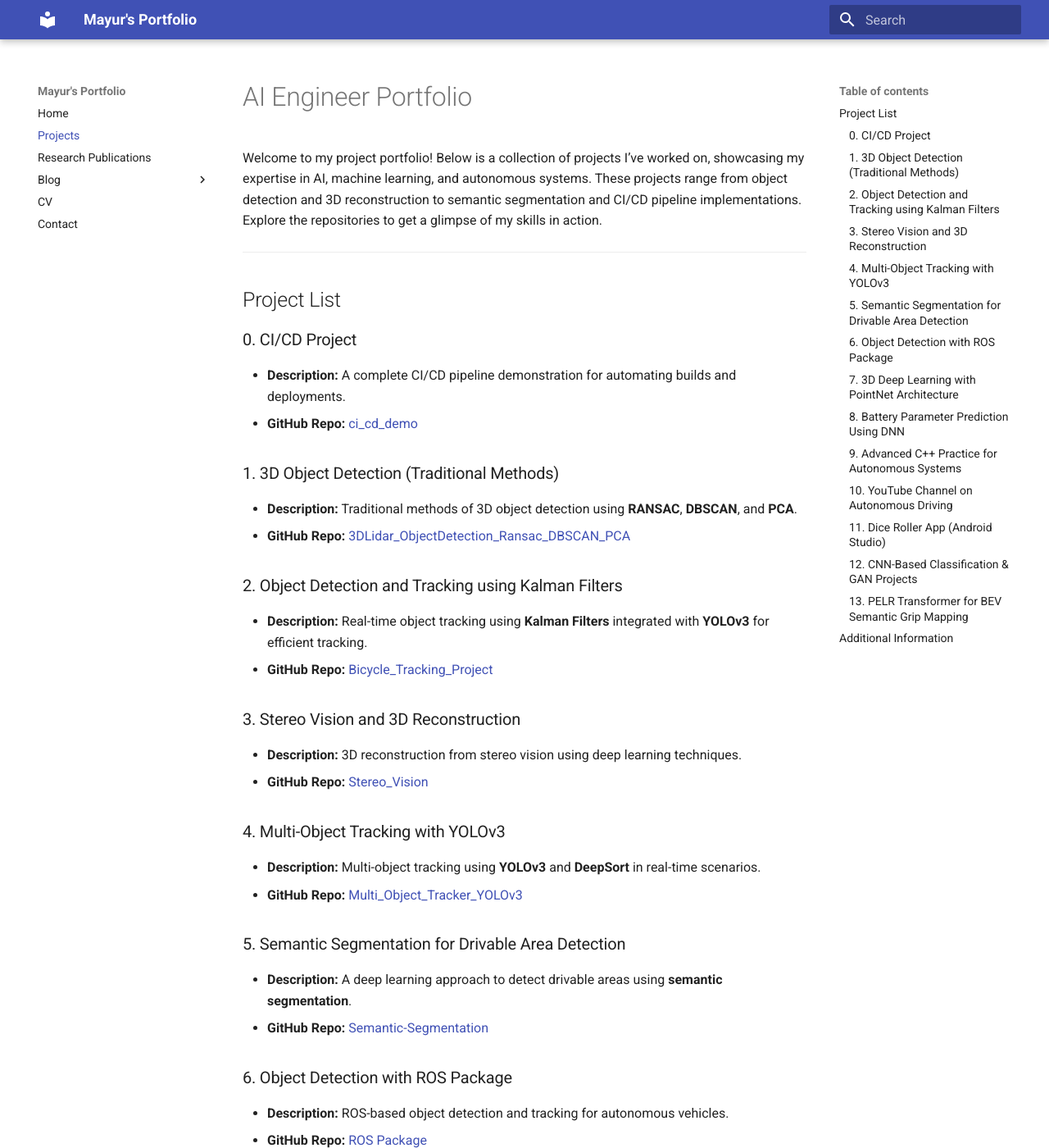
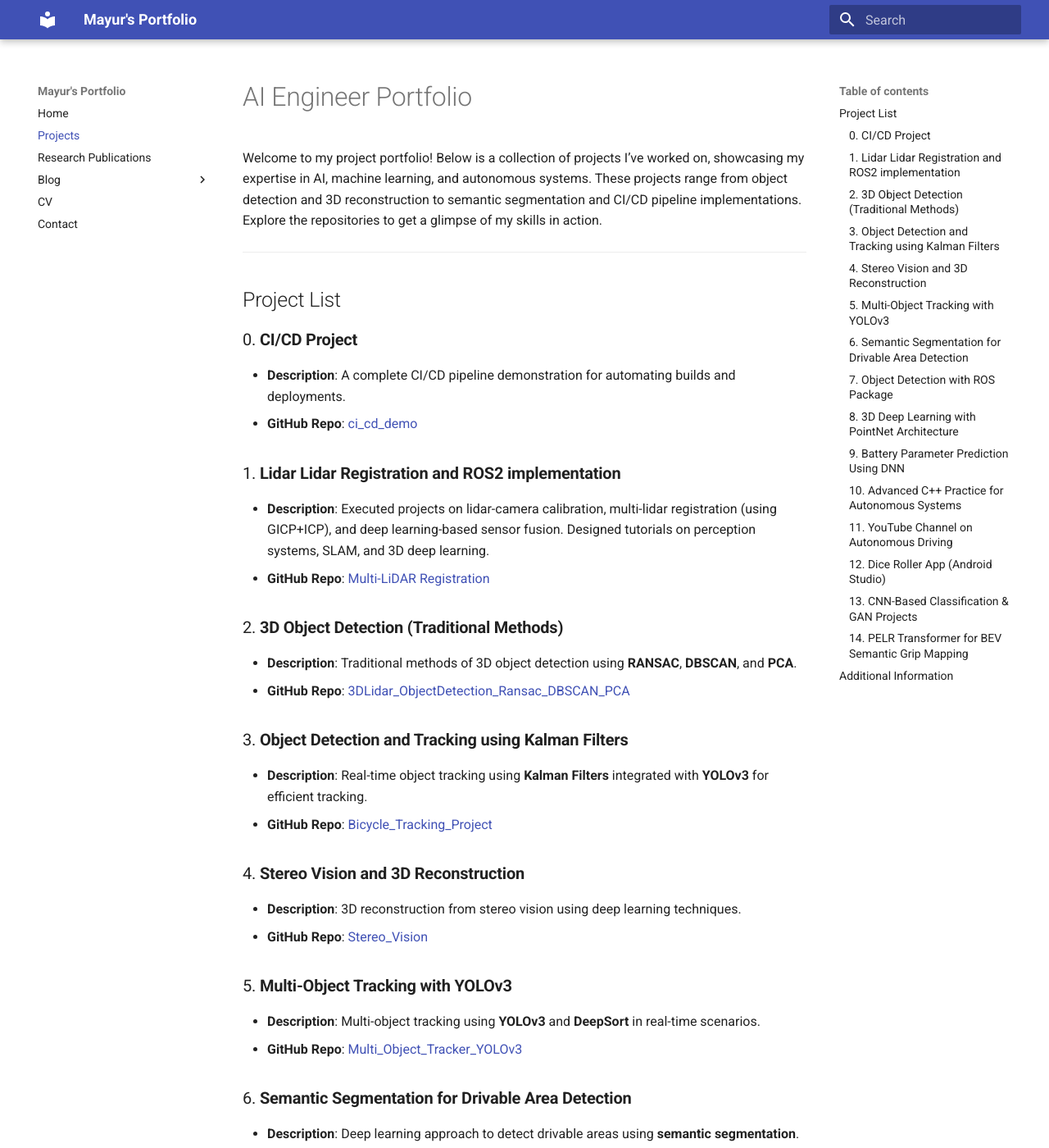
Before and after one commit to Mayakshanesht/portfolio, an MkDocs documentation site: the page built from docs/project.md, in a window 1280 px wide and 1400 px high. Shown: the whole window at 82% size. Built offline with MkDocs 1.6.1 and Material for MkDocs 9.7.7, drawn with Linux system fonts in a browser that asks for light colours; some of the changed text lies outside the part shown.

Commit message:
project bev perception updated

```diff
--- a/docs/project.md
+++ b/docs/project.md
@@ -6,61 +6,67 @@ Welcome to my project portfolio! Below is a collection of projects I’ve worked
 
 ## Project List
 
-### 0. CI/CD Project
-- **Description:** A complete CI/CD pipeline demonstration for automating builds and deployments.
-- **GitHub Repo:** [ci_cd_demo](https://github.com/Mayakshanesht/ci_cd_demo.git)
+### 0. **CI/CD Project**
+- **Description**: A complete CI/CD pipeline demonstration for automating builds and deployments.
+- **GitHub Repo**: [ci_cd_demo](https://github.com/Mayakshanesht/ci_cd_demo.git)
 
-### 1. 3D Object Detection (Traditional Methods)
-- **Description:** Traditional methods of 3D object detection using **RANSAC**, **DBSCAN**, and **PCA**.
-- **GitHub Repo:** [3DLidar_ObjectDetection_Ransac_DBSCAN_PCA](https://github.com/Mayakshanesht/3DLidar_ObjectDetection_Ransac_DBSCAN_PCA)
+### 1. **Lidar Lidar Registration and ROS2 implementation**
+- **Description**: Executed projects on lidar-camera calibration, multi-lidar registration (using GICP+ICP), and deep learning-based sensor fusion.    Designed tutorials on perception systems, SLAM, and 3D deep learning.
+- **GitHub Repo**: [Multi-LiDAR Registration](https://github.com/Mayakshanesht/multi_lidars_calibration.git)
 
-### 2. Object Detection and Tracking using Kalman Filters
-- **Description:** Real-time object tracking using **Kalman Filters** integrated with **YOLOv3** for efficient tracking.
-- **GitHub Repo:** [Bicycle_Tracking_Project](https://github.com/Mayakshanesht/Bicycle_Tracking_project)
+### 2. **3D Object Detection (Traditional Methods)**
+- **Description**: Traditional methods of 3D object detection using **RANSAC**, **DBSCAN**, and **PCA**.
+- **GitHub Repo**: [3DLidar_ObjectDetection_Ransac_DBSCAN_PCA](https://github.com/Mayakshanesht/3DLidar_ObjectDetection_Ransac_DBSCAN_PCA)
 
-### 3. Stereo Vision and 3D Reconstruction
-- **Description:** 3D reconstruction from stereo vision using deep learning techniques.
-- **GitHub Repo:** [Stereo_Vision](https://github.com/Mayakshanesht/Stereo_Vision)
+### 3. **Object Detection and Tracking using Kalman Filters**
+- **Description**: Real-time object tracking using **Kalman Filters** integrated with **YOLOv3** for efficient tracking.
+- **GitHub Repo**: [Bicycle_Tracking_Project](https://github.com/Mayakshanesht/Bicycle_Tracking_project)
 
-### 4. Multi-Object Tracking with YOLOv3
-- **Description:** Multi-object tracking using **YOLOv3** and **DeepSort** in real-time scenarios.
-- **GitHub Repo:** [Multi_Object_Tracker_YOLOv3](https://github.com/Mayakshanesht/objrct_tracking_new/blob/main/Multi_object_tracker_yolov3_version3.ipynb)
+### 4. **Stereo Vision and 3D Reconstruction**
+- **Description**: 3D reconstruction from stereo vision using deep learning techniques.
+- **GitHub Repo**: [Stereo_Vision](https://github.com/Mayakshanesht/Stereo_Vision)
 
-### 5. Semantic Segmentation for Drivable Area Detection
-- **Description:** A deep learning approach to detect drivable areas using **semantic segmentation**.
-- **GitHub Repo:** [Semantic-Segmentation](https://github.com/Mayakshanesht/Semantic-Segmentation)
+### 5. **Multi-Object Tracking with YOLOv3**
+- **Description**: Multi-object tracking using **YOLOv3** and **DeepSort** in real-time scenarios.
+- **GitHub Repo**: [Multi_Object_Tracker_YOLOv3](https://github.com/Mayakshanesht/objrct_tracking_new/blob/main/Multi_object_tracker_yolov3_version3.ipynb)
 
-### 6. Object Detection with ROS Package
-- **Description:** ROS-based object detection and tracking for autonomous vehicles.
-- **GitHub Repo:** [ROS Package](https://github.com/Mayakshanesht/ROS)
+### 6. **Semantic Segmentation for Drivable Area Detection**
+- **Description**: Deep learning approach to detect drivable areas using **semantic segmentation**.
+- **GitHub Repo**: [Semantic-Segmentation](https://github.com/Mayakshanesht/Semantic-Segmentation)
 
-### 7. 3D Deep Learning with PointNet Architecture
-- **Description:** Implementation of **PointNet** for 3D object classification and segmentation.
-- **GitHub Repo:** [PointNet_3D_Deep_Learning](https://github.com/Mayakshanesht/3d-deep-learning/blob/main/PointNet.ipynb)
+### 7. **Object Detection with ROS Package**
+- **Description**: ROS-based object detection and tracking for autonomous vehicles.
+- **GitHub Repo**: [ROS Package](https://github.com/Mayakshanesht/ROS)
 
-### 8. Battery Parameter Prediction Using DNN
-- **Description:** Deep Neural Networks (DNN) for predicting battery parameters in energy applications.
-- **GitHub Repo:** [BatteryParameterPrediction_Regression_DNN](https://github.com/Mayakshanesht/Machine_learning_practice/blob/main/BatteryParameterPrediction_Regression_DNN.ipynb)
+### 8. **3D Deep Learning with PointNet Architecture**
+- **Description**: Implementation of **PointNet** for 3D object classification and segmentation.
+- **GitHub Repo**: [PointNet_3D_Deep_Learning](https://github.com/Mayakshanesht/3d-deep-learning/blob/main/PointNet.ipynb)
 
-### 9. Advanced C++ Practice for Autonomous Systems
-- **Description:** A collection of advanced **C++** programming techniques for autonomous system development.
-- **GitHub Repo:** [Advanced_CPP_Practice](https://github.com/Mayakshanesht/advanced_cpp_practice)
+### 9. **Battery Parameter Prediction Using DNN**
+- **Description**: **Deep Neural Networks (DNN)** for battery parameter prediction in energy applications.
+- **GitHub Repo**: [BatteryParameterPrediction_Regression_DNN](https://github.com/Mayakshanesht/Machine_learning_practice/blob/main/BatteryParameterPrediction_Regression_DNN.ipynb)
 
-### 10. YouTube Channel on Autonomous Driving
-- **Description:** A YouTube channel dedicated to teaching autonomous driving concepts and applications.
-- **Channel Link:** [Robotics & Autonomous Vehicles](https://www.youtube.com/@roboticsandautonomousvehic1343/videos)
+### 10. **Advanced C++ Practice for Autonomous Systems**
+- **Description**: A collection of advanced **C++** programming techniques for autonomous system development.
+- **GitHub Repo**: [Advanced_CPP_Practice](https://github.com/Mayakshanesht/advanced_cpp_practice)
 
-### 11. Dice Roller App (Android Studio)
-- **Description:** A Dice Roller app built using **Kotlin** and **Jetpack Compose** for Android.
-- **GitHub Repo:** [Dice Roller App](https://github.com/Mayakshanesht/Dice_Roller_Android)
+### 11. **YouTube Channel on Autonomous Driving**
+- **Description**: A **YouTube channel** dedicated to teaching **autonomous driving** concepts and applications.
+- **Channel Link**: [Robotics & Autonomous Vehicles](https://www.youtube.com/@roboticsandautonomousvehic1343/videos)
 
-### 12. CNN-Based Classification & GAN Projects
-- **Description:** Various projects involving **CNN** for object and face detection along with **GAN** applications.
-- **GitHub Repo:** [Autonomous_Driving_Lecture_Resources](https://github.com/Mayakshanesht/Autonomous_Driving_Lecture_resources/tree/Perception)
+### 12. **Dice Roller App (Android Studio)**
+- **Description**: A **Kotlin** and **Jetpack Compose** based Dice Roller app for Android.
+- **GitHub Repo**: [Dice Roller App](https://github.com/Mayakshanesht/Dice_Roller_Android)
 
-### 13. PELR Transformer for BEV Semantic Grip Mapping
-- **Description:** Research on the **PELR Transformer** for BEV semantic grip mapping in autonomous vehicles.
-- **Google Colab:** [PELR Transformer Project](https://www.canva.com/design/DAFttO36_lw/5KLLUknyPWy0QMGtdd8hiw/edit?utm_content=DAFttO36_lw&utm_campaign=designshare&utm_medium=link2&utm_source=sharebutton)
+### 13. **CNN-Based Classification & GAN Projects**
+- **Description**: Various **CNN**-based projects for **object detection**, **face detection**, and **GAN** applications.
+- **GitHub Repo**: [Autonomous_Driving_Lecture_Resources](https://github.com/Mayakshanesht/Autonomous_Driving_Lecture_resources/tree/Perception)
+
+### 14. **PELR Transformer for BEV Semantic Grip Mapping**
+- **Description**: Research on the **PELR Transformer** for **BEV semantic grip mapping** in autonomous vehicles.
+- **GitHub Repo**: [BEV Perception](https://github.com/Mayakshanesht/bev_perception_research_project.git)
+- **Google Colab**: [BEV Perception](https://colab.research.google.com/drive/1VWsqo5fT3SS6SZL7Xf2Y1ZdM53xZ9Nax?usp=sharing)
+- **PPT**:[PELR Transformer Project](https://www.canva.com/design/DAFttO36_lw/5KLLUknyPWy0QMGtdd8hiw/edit?utm_content=DAFttO36_lw&utm_campaign=designshare&utm_medium=link2&utm_source=sharebutton)
 
 ---
 
```
Also changed, not shown: README.md (+16 -20 lines).
